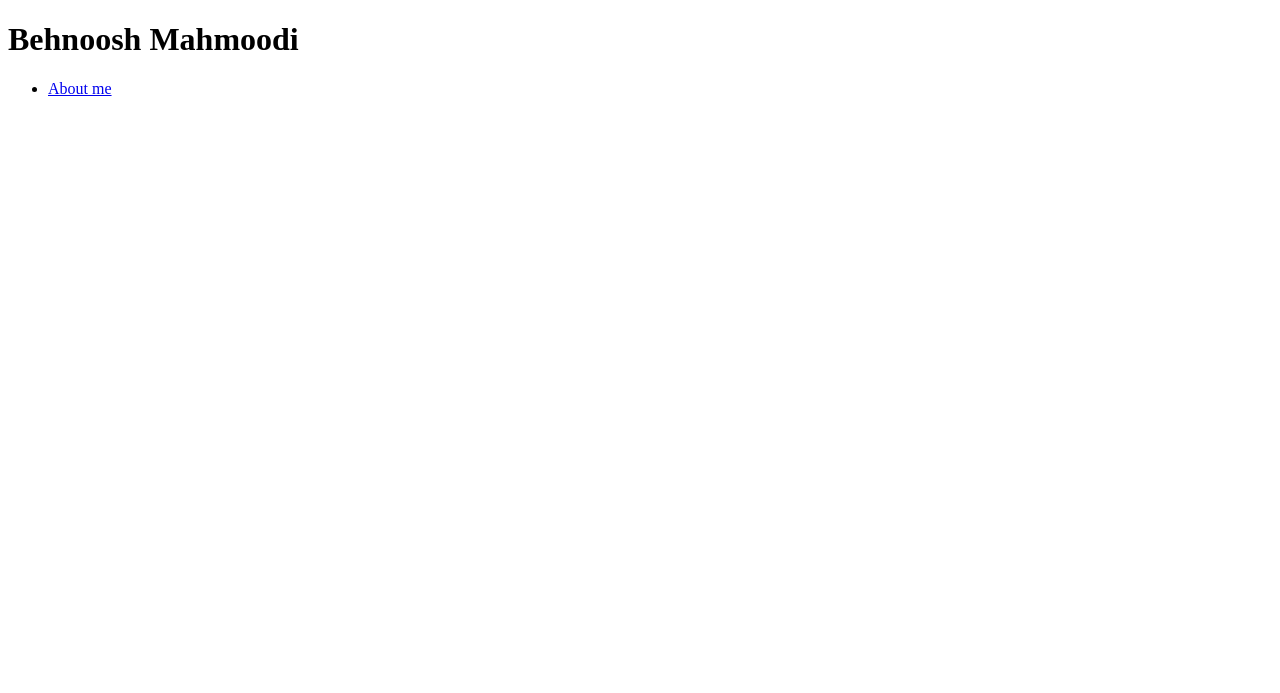
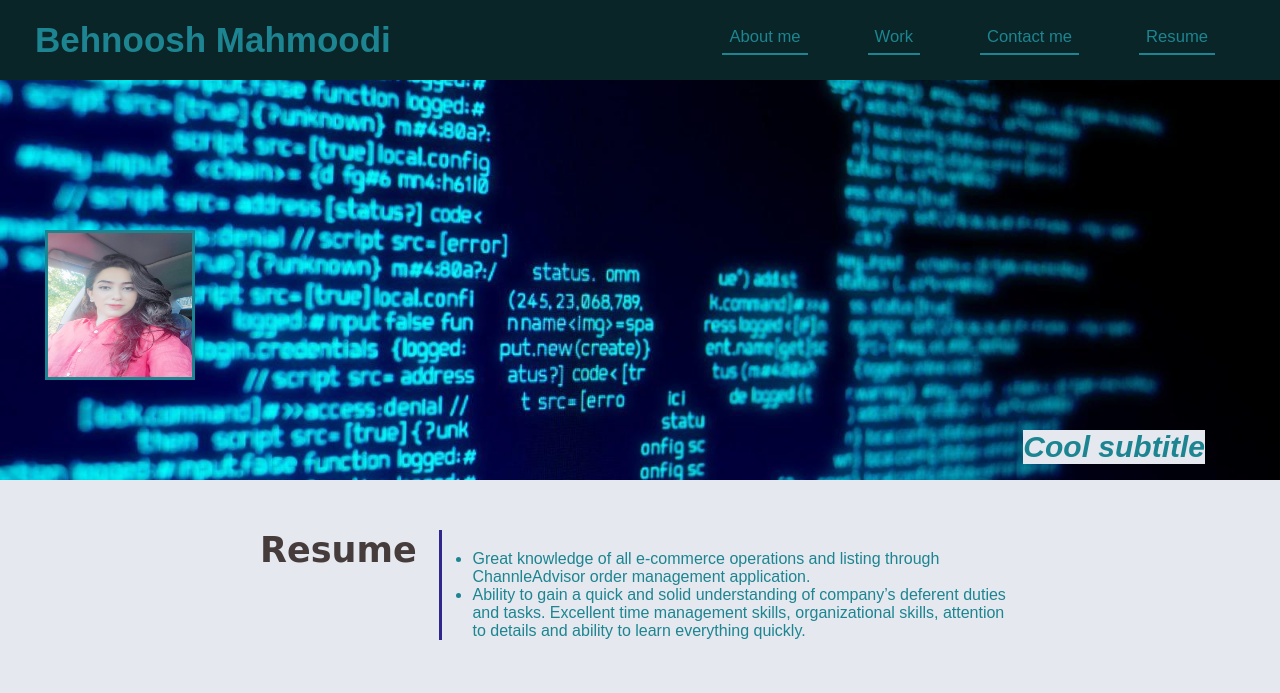
Before and after one commit to Behnoosh93/Professional-Portfolio, a plain HTML site: page resume.html in a window 1280 px wide. Drawn offline with Linux system fonts and the light colour scheme.

Commit message:
adding resume link and fix footer

```diff
--- a/resume.html
+++ b/resume.html
@@ -4,19 +4,61 @@
     <meta charset="UTF-8">
     <meta http-equiv="X-UA-Compatible" content="IE=edge">
     <meta name="viewport" content="width=device-width, initial-scale=1.0">
-    <title>Behnoosh Portfolio- Resume</title>
+    <title>Behnoosh Portfolio</title>
+    <link rel="stylesheet" href="./assets/css/style.css">
+
 </head>
+
 <body>
+    <!-- Header : my name  -->
     <header>
-        <h1>Behnoosh Mahmoodi</h1>
+        <h1> Behnoosh Mahmoodi</h1>
         <nav>
+            <!-- unorder list element -->
             <ul>
-                <li>
-                    <a href="./index.html#about-me">About me</a>
-                </li>
+                <!-- list iteam element -->
+                <li><a class="nav-item" href="./index.html">About me</a></li>
+
+                <li><a class="nav-item" href="#work">Work</a></li>
+
+                <li><a class="nav-item" href="#contact-me">Contact me</a></li>
+
+                <li><a class="nav-item" href="./resume.html">Resume</a></li>
+
             </ul>
+
         </nav>
+
     </header>
+    <!-- background picture computer virus-->
+    <section class="virus">
+        <img class="image2" src="./assets/images/behnoosh.jpg" alt="employee photo">
+        <div>
+            <h2>Cool subtitle</h2>
+        </div>
+
+
+    </section>
+
+
+
+    <div class="contentpad">
+        <div style="width:100%;">
+            <section id="about-me" >
+                <div  class="divTitle">
+                    <h3 class="section-title">Resume</h3>
+                </div>
+                <div class="vl-border1">
+                    <p style="padding: 10px;text-align: justify;">
+                        <ul>
+                            <li>Great knowledge of all e-commerce operations and listing through ChannleAdvisor order management application.
+                            </li>
+                            <li>Ability to gain a quick and solid understanding of company’s deferent duties and tasks.
+                                Excellent time management skills, organizational skills, attention to details and ability to learn everything quickly.</li>
+                        </ul>
+                    </p>
+
+                </div>
 
 </body>
 </html>
```
Also changed, not shown: assets/css/style.css (+4 -4 lines), index.html (+3 -3 lines).
